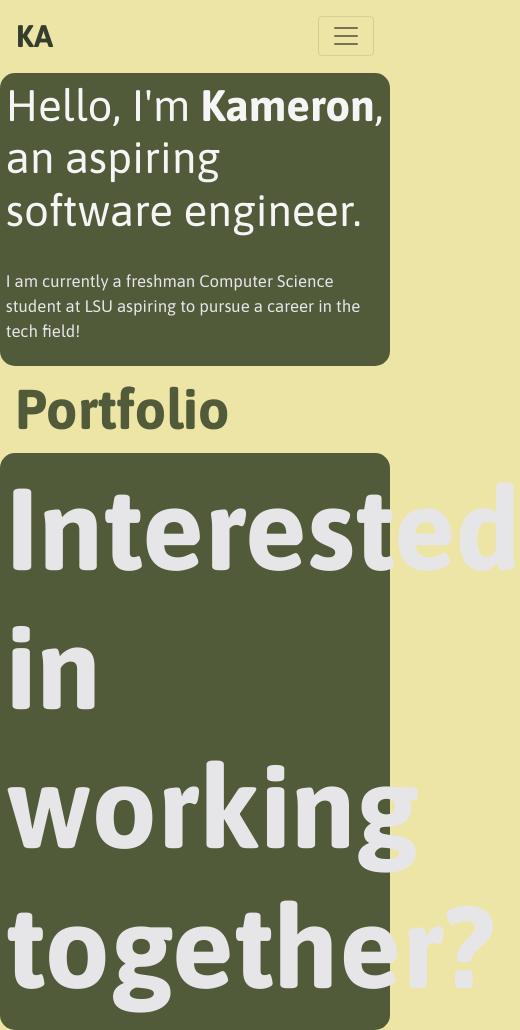
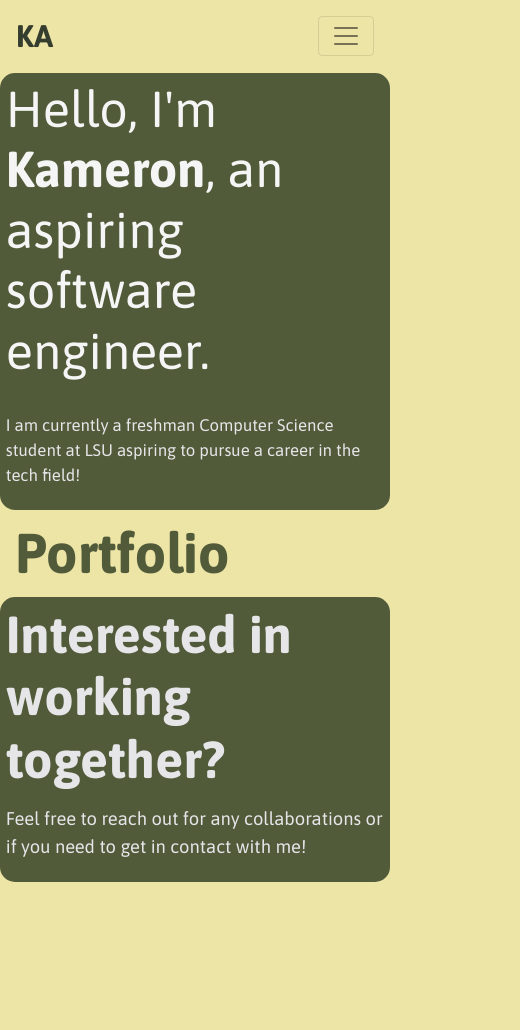
Before and after one commit to kamarceneaux/kamarceneaux.github.io, a plain HTML site: page index.html in a window 390 px wide. Shown: the whole page, 520 px wide, since content can reach past the window. After the commit the page ends 882 px from the top, so only its background shows below. Drawn offline with nearby package versions, Linux system fonts and the light colour scheme.

Commit message:
fixing responsiveness for contact card

```diff
--- a/index.html
+++ b/index.html
@@ -53,7 +53,7 @@
                         <a class="nav-link" href="#portfolio">PORTFOLIO</a>
                     </li>
                     <li class="nav-item">
-                        <a class="nav-link" href="#projects">CONTACT</a>
+                        <a class="nav-link" href="#contact">CONTACT</a>
                     </li>
                 </ul>
             </div>
@@ -75,7 +75,7 @@
                         </p>
                     </div>
                     <div class="col-12 col-lg-4">
-                        <img src="imgs/header-picture.png" id="picture-kam">
+                        <img src="imgs/header-picture.png" id="picture-kam" />
                     </div>
                 </div>
             </div>
@@ -90,6 +90,15 @@
         <section id="contact" class="section-dividers">
             <div class="container cards">
                 <h1 id="contact-header">Interested in working together?</h1>
+                <div id="contact-subtext-div">
+                    <p id="contact-subtext">
+                        Feel free to reach out for any collaborations or if you
+                        need to get in contact with me!
+                    </p>
+                </div>
+                <div id="contact-actions">
+
+                </div>
             </div>
         </section>
 
--- a/styles/main.css
+++ b/styles/main.css
@@ -52,23 +52,28 @@ body {
 
 
 
-
-
+/*CONTACT INFORMATION*/
 #contact-header {
-  font-size: 7.25rem;
+  font-size: 7rem;
   color: #e6e6e9;
   font-weight: bold;
 }
 
-/*XS DEVICES LIKE PHONES*/
-@media (max-width: 575px){
-  #leading-head {font-size: 2.75rem;}
-  #header-bottom-txt {font-size: 1.05rem;}
+#contact-subtext {
+  font-size: 1.55rem;
+  color: #e6e6e9;
 }
 
+#contact-subtext-div {
+  margin: 4% 0;
+}
+
+
 /*Small DEVICES LIKE PHONES*/
-@media (min-width: 575.98px) {
-  #leading-head {font-size: 3.5rem;}
+@media (max-width: 575.98px) {
+  #leading-head {font-size: 3.15rem;}
+  #header-bottom-txt {font-size: 1.05rem;}
+  #contact-subtext-div p {font-size: 1.15rem}
 }
 
 /*Medium DEVICES LIKE PHONES*/
@@ -76,6 +81,8 @@ body {
   #picture-kam {
     display: none;
   }
+  #contact-header {font-size: 3.25rem;}
+  #contact-subtext {font-size: 1.35rem;}
 }
 
 @media (min-width: 992px) {
```
